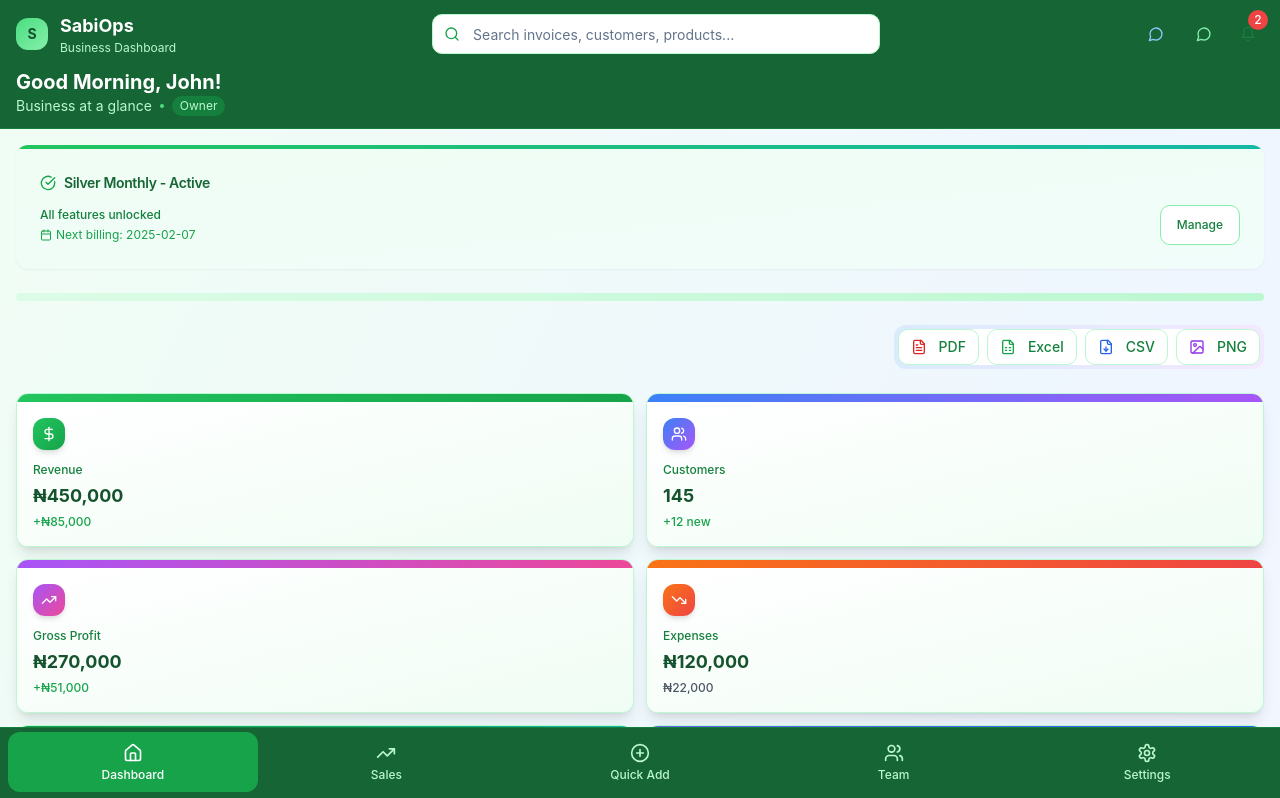
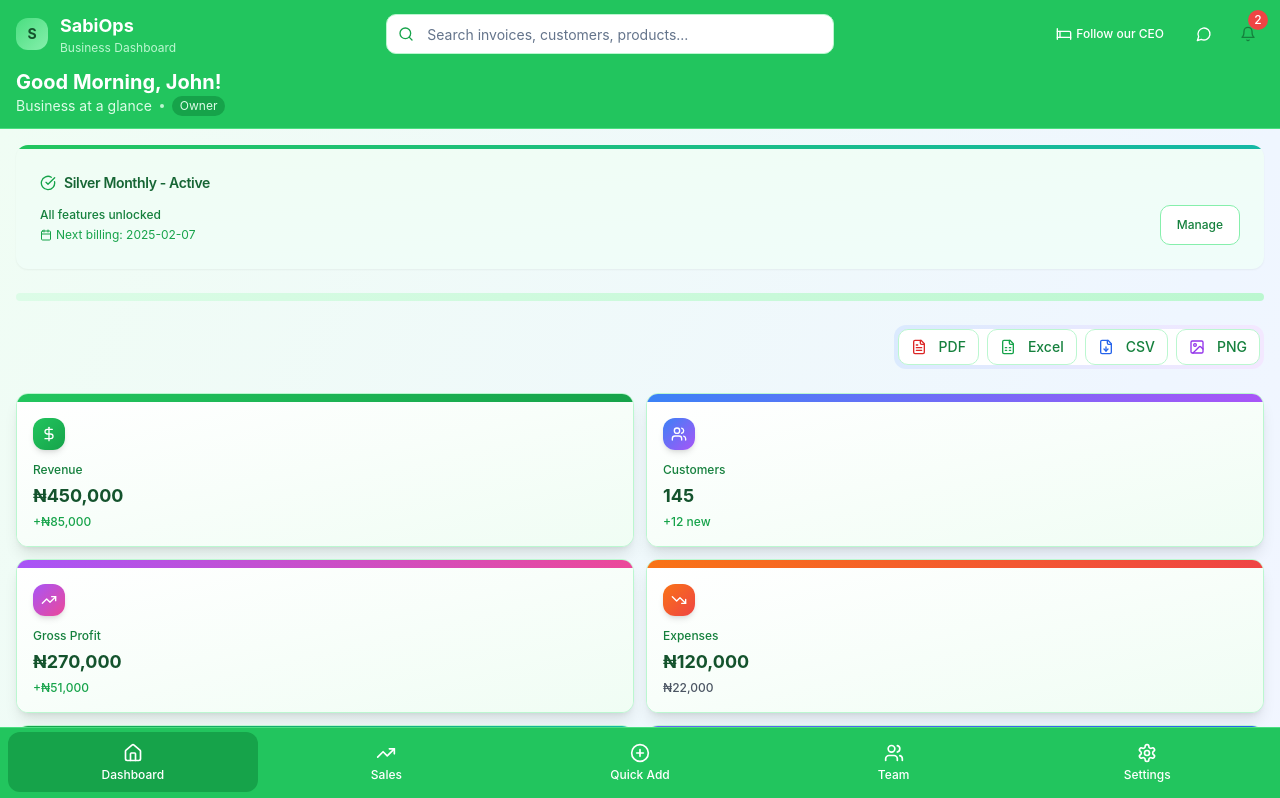
Before and after one commit to Cachi0001/sabiops-role-render-dashboard, a React (Vite) app: page / in a window 1280 px wide. Shown: the top 798 px of the page. Built offline with nearby package versions, Linux system fonts and the light colour scheme.

Commit message:
Refactor dashboard styling and logo
Adjust dashboard background color and update social link logo and message.

```diff
--- a/src/components/dashboard/DashboardHeader.tsx
+++ b/src/components/dashboard/DashboardHeader.tsx
@@ -1,6 +1,6 @@
 
 import React, { useState } from 'react';
-import { Bell, MessageCircle, Crown, Search, Menu, X } from 'lucide-react';
+import { Bell, MessageCircle, Crown, Search, Menu, X, Bed } from 'lucide-react';
 import { Button } from '@/components/ui/button';
 import { useAuth } from '@/hooks/useAuth';
 import { NotificationCenter } from '@/components/notifications/NotificationCenter';
@@ -20,7 +20,7 @@ export const DashboardHeader = () => {
   };
 
   return (
-    <div className="bg-green-800 border-b border-green-700 sticky top-0 z-40">
+    <div className="bg-green-500 border-b border-green-400 sticky top-0 z-40">
       <div className="px-4 py-3">
         <div className="flex items-center justify-between">
           {/* Logo/Brand */}
@@ -49,17 +49,18 @@ export const DashboardHeader = () => {
                 variant="ghost"
                 size="sm"
                 onClick={handleTwitterClick}
-                className="text-blue-300 hover:text-blue-200 hover:bg-green-700"
+                className="text-white hover:text-green-100 hover:bg-green-600 flex items-center gap-1"
                 title="Follow our CEO"
               >
-                <MessageCircle className="h-4 w-4" />
+                <Bed className="h-4 w-4" />
+                <span className="hidden sm:inline text-xs">Follow our CEO</span>
               </Button>
 
               <Button
                 variant="ghost"
                 size="sm"
                 onClick={handleWhatsAppClick}
-                className="text-green-300 hover:text-green-200 hover:bg-green-700"
+                className="text-white hover:text-green-100 hover:bg-green-600"
                 title="Contact us for feedback"
               >
                 <MessageCircle className="h-4 w-4" />
@@ -84,15 +85,15 @@ export const DashboardHeader = () => {
             {/* Mobile Menu */}
             <Sheet open={isMobileMenuOpen} onOpenChange={setIsMobileMenuOpen}>
               <SheetTrigger asChild>
-                <Button variant="ghost" size="sm" className="md:hidden text-white hover:bg-green-700">
+                <Button variant="ghost" size="sm" className="md:hidden text-white hover:bg-green-600">
                   <Menu className="h-4 w-4" />
                 </Button>
               </SheetTrigger>
-              <SheetContent side="right" className="w-80 bg-green-800 border-green-700">
+              <SheetContent side="right" className="w-80 bg-green-500 border-green-400">
                 <div className="flex items-center justify-between mb-6">
                   <h2 className="text-lg font-semibold text-white">Menu</h2>
                   <SheetClose asChild>
-                    <Button variant="ghost" size="sm" className="text-white hover:bg-green-700">
+                    <Button variant="ghost" size="sm" className="text-white hover:bg-green-600">
                       <X className="h-4 w-4" />
                     </Button>
                   </SheetClose>
@@ -106,20 +107,20 @@ export const DashboardHeader = () => {
 
                   {/* Social Links */}
                   <div className="space-y-2">
-                    <h3 className="text-sm font-medium text-green-200">Connect</h3>
+                    <h3 className="text-sm font-medium text-green-100">Connect</h3>
                     <Button
                       variant="ghost"
                       onClick={handleTwitterClick}
-                      className="w-full justify-start text-blue-300 hover:text-blue-200 hover:bg-green-700"
+                      className="w-full justify-start text-white hover:text-green-100 hover:bg-green-600"
                     >
-                      <MessageCircle className="h-4 w-4 mr-2" />
+                      <Bed className="h-4 w-4 mr-2" />
                       Follow our CEO
                     </Button>
 
                     <Button
                       variant="ghost"
                       onClick={handleWhatsAppClick}
-                      className="w-full justify-start text-green-300 hover:text-green-200 hover:bg-green-700"
+                      className="w-full justify-start text-white hover:text-green-100 hover:bg-green-600"
                     >
                       <MessageCircle className="h-4 w-4 mr-2" />
                       Contact Support
@@ -127,12 +128,12 @@ export const DashboardHeader = () => {
                   </div>
 
                   {/* Notifications */}
-                  <div className="pt-2 border-t border-green-700">
+                  <div className="pt-2 border-t border-green-400">
                     <NotificationCenter />
                   </div>
 
                   {/* User Info */}
-                  <div className="pt-2 border-t border-green-700">
+                  <div className="pt-2 border-t border-green-400">
                     <div className="space-y-1">
                       <p className="text-sm font-medium text-white">{user?.name}</p>
                       <p className="text-xs text-green-200">{role}</p>
@@ -154,10 +155,10 @@ export const DashboardHeader = () => {
               <h2 className="text-xl font-bold text-white">
                 Good {new Date().getHours() < 12 ? 'Morning' : new Date().getHours() < 18 ? 'Afternoon' : 'Evening'}, {user?.name?.split(' ')[0]}!
               </h2>
-              <p className="text-sm text-green-200 flex items-center space-x-2">
+              <p className="text-sm text-green-100 flex items-center space-x-2">
                 <span>Business at a glance</span>
-                <span className="w-1 h-1 bg-green-400 rounded-full"></span>
-                <span className="text-xs bg-green-700 text-green-200 px-2 py-0.5 rounded-full">
+                <span className="w-1 h-1 bg-green-200 rounded-full"></span>
+                <span className="text-xs bg-green-600 text-green-100 px-2 py-0.5 rounded-full">
                   {role}
                 </span>
               </p>
--- a/src/components/dashboard/MobileNavigation.tsx
+++ b/src/components/dashboard/MobileNavigation.tsx
@@ -40,7 +40,7 @@ export const MobileNavigation = () => {
   const navigationItems = getNavigationItems();
 
   return (
-    <div className="fixed bottom-0 left-0 right-0 bg-green-800 border-t border-green-700 z-50 safe-area-pb">
+    <div className="fixed bottom-0 left-0 right-0 bg-green-500 border-t border-green-400 z-50 safe-area-pb">
       <div className="px-2 py-1">
         <div className={cn(
           "grid gap-1 w-full",
@@ -55,7 +55,7 @@ export const MobileNavigation = () => {
                 "flex flex-col items-center justify-center py-2 px-1 text-xs font-medium transition-colors rounded-lg min-h-[60px]",
                 item.active
                   ? "text-white bg-green-600"
-                  : "text-green-200 hover:text-white hover:bg-green-700"
+                  : "text-white hover:text-green-100 hover:bg-green-600"
               )}
             >
               <item.icon className="h-5 w-5 mb-1 flex-shrink-0" />
```
